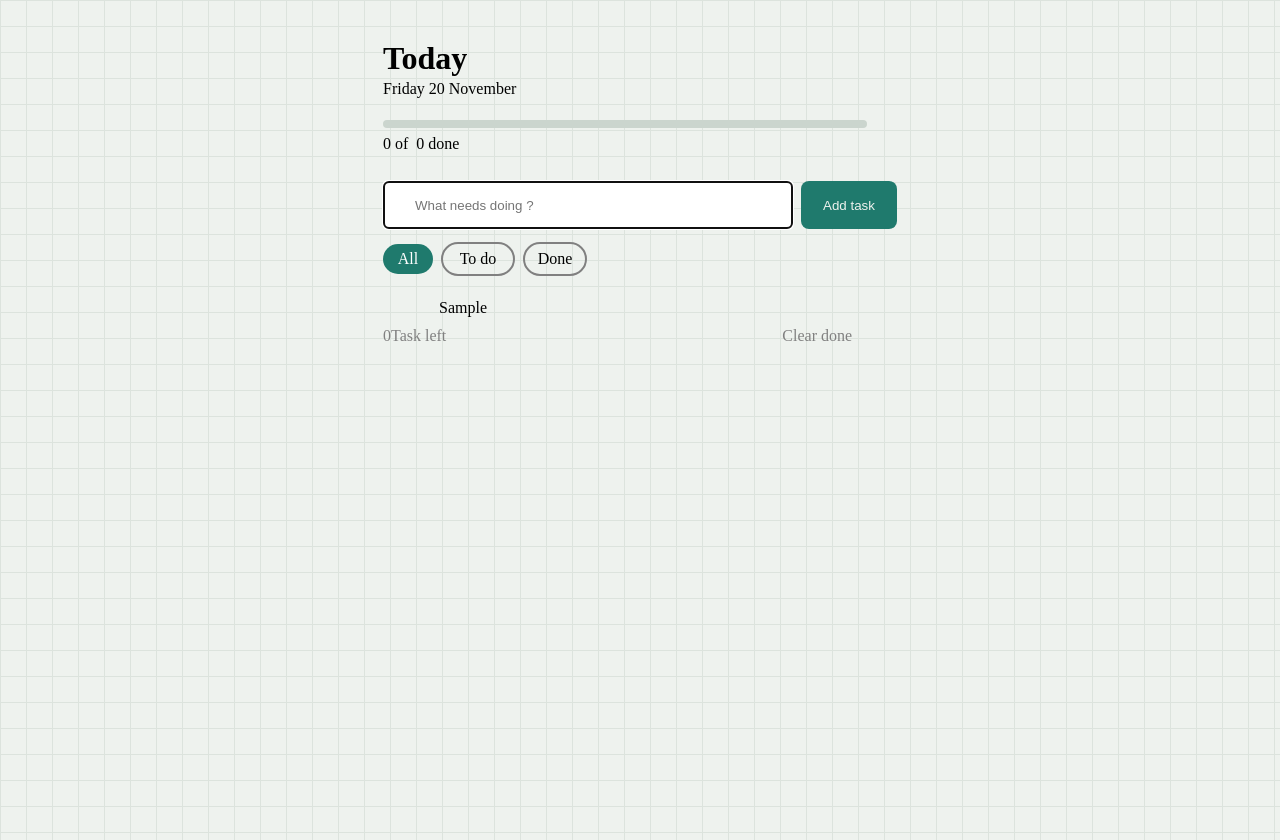
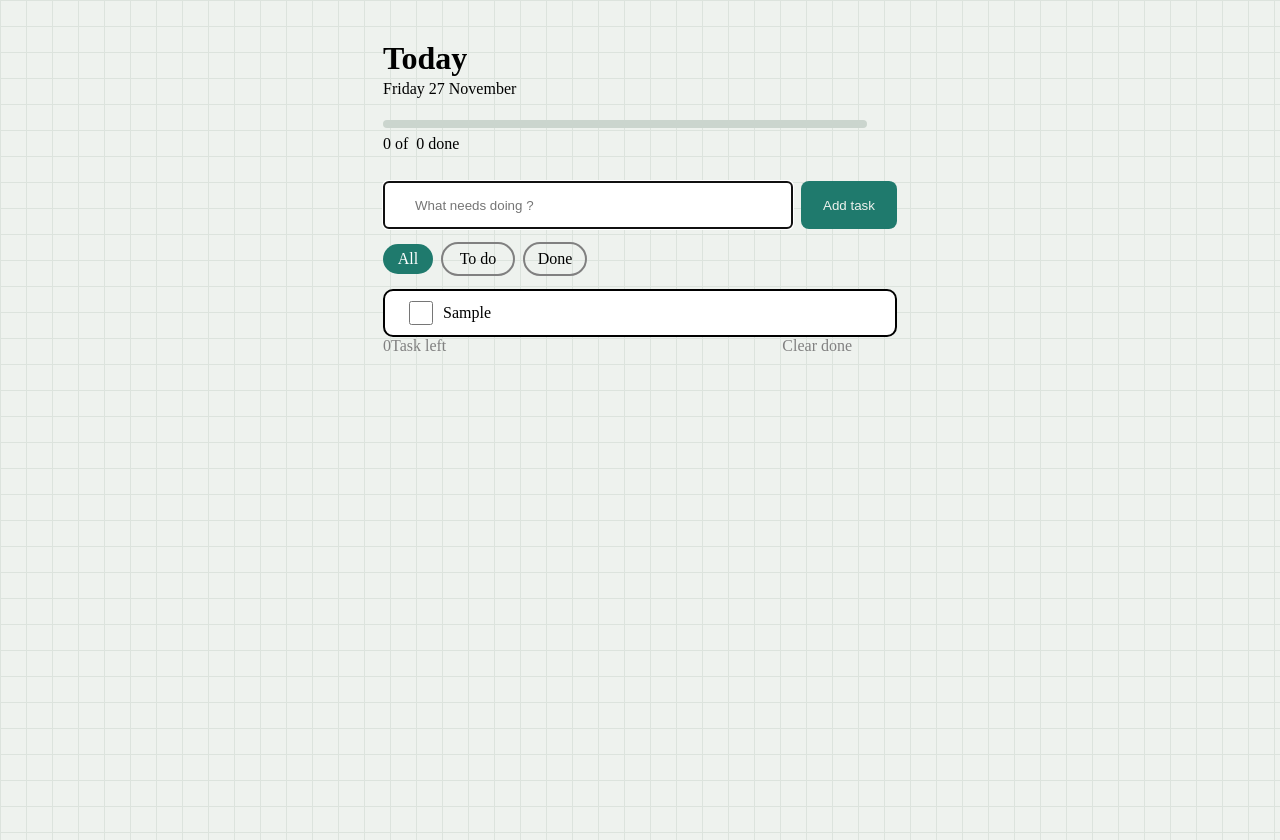
Before and after one commit to Surajit-101206/to-do-list, a plain HTML site: page index.html in a window 1280 px wide. Both pictures are taken after typing "Sample" into the empty fields and a click on the button "Add task". Drawn offline with Linux system fonts and the light colour scheme.

Commit message:
add day,date,month and align checkbox

```diff
--- a/index.html
+++ b/index.html
@@ -12,9 +12,9 @@
 
       <h1>Today</h1>
       <div class="Date">
-        <span id="day" class="day">Friday</span>
-        <span id="date" class="date">20</span>
-        <span id="month" class="month">November</span>
+        <span id="day"></span>
+        <span id="date"></span>
+        <span id="month" ></span>
       </div>
 
       <!-- ------------------------------ progress bar -------------------------------- -->
--- a/script.js
+++ b/script.js
@@ -1,16 +1,16 @@
+const now = new Date();
+
+document.getElementById("day").textContent = now.toLocaleDateString("en-US", {
+  weekday: "long",
+});
+document.getElementById("date").textContent = now.getDate();
+document.getElementById("month").textContent = now.toLocaleDateString("en-US", {
+  month: "long",
+});
+
 const submit = document.querySelector(".task_add");
 const taskBox = document.querySelector(".task_list");
-const main = document.querySelector(".task_list");
 const taskCount = document.querySelector(".count_area");
-
-//====================================== check box ======================================
-
-const checkbox = document.createElement("input");
-checkbox.type = "checkbox";
-checkbox.id = "my-checkbox";
-checkbox.style.height = "24px";
-checkbox.style.width = "24px";
-checkbox.style.cursor = "pointer";
 
 // ================================== empty div ==============================================
 
@@ -18,7 +18,7 @@ const emtybox = document.createElement("div");
 emtybox.className = "Empty";
 emtybox.textContent = "No tasks yet. Add your first one above.";
 emtybox.style.height = "11vh";
-emtybox.style.width = "60.2vh";
+emtybox.style.width = "50vh";
 emtybox.style.border = "2px solid, black";
 emtybox.style.borderRadius = "10px";
 emtybox.style.backgroundColor = "#ffffff";
@@ -26,8 +26,17 @@ emtybox.style.color = "gray";
 emtybox.style.display = "flex";
 emtybox.style.justifyContent = "center";
 emtybox.style.alignItems = "center";
+emtybox.style.cursor = " default";
 
-main.prepend(emtybox);
+taskBox.prepend(emtybox);
+
+//====================================== task list box ===================================
+
+function List() {
+  taskBox.style.minHeight = "3px";
+  taskBox.style.backgroundColor = "white";
+  taskBox.style.border = "2px, solid black";
+}
 
 //====================================== task submit button ========================================
 
@@ -40,7 +49,21 @@ function addText() {
   if (value !== "") {
     const newItem = document.createElement("div");
     newItem.className = "item";
-    newItem.textContent = value;
+    newItem.style.display = "flex";
+    newItem.style.alignItems = "center";
+    newItem.style.gap = "10px";
+
+    const checkbox = document.createElement("input");
+    checkbox.type = "checkbox";
+    checkbox.style.height = "24px";
+    checkbox.style.width = "24px";
+    checkbox.style.padding = "0";
+    checkbox.style.cursor = "pointer";
+
+    const text = document.createElement("span");
+    text.textContent = value;
+
+    newItem.append(checkbox, text);
 
     taskBox.appendChild(newItem); // Adds item to the box
     input.value = ""; // Clears input for next entry
@@ -66,6 +89,7 @@ function addText() {
 }
 
 submit.addEventListener("click", () => {
+  List();
   addText();
   emtybox.remove();
 });
--- a/style.css
+++ b/style.css
@@ -97,6 +97,7 @@ input {
   align-items: center;
   justify-content: center;
   border-radius: 40px;
+  cursor: default;
 }
 
 .to_do {
@@ -107,6 +108,7 @@ input {
   align-items: center;
   justify-content: center;
   border-radius: 40px;
+  cursor: default;
 }
 
 .done {
@@ -117,6 +119,7 @@ input {
   align-items: center;
   justify-content: center;
   border-radius: 40px;
+  cursor: default;
 }
 
 .task_list {
@@ -124,7 +127,7 @@ input {
   border-radius: 10px;
   padding: 10px;
   display: flex;
-      padding-left: 7vh;
+  padding-left: 3vh;
   flex-direction: column;
   gap: 8px;
 }
@@ -133,6 +136,7 @@ input {
   display: flex;
   color: transparent;
   height: 50px;
+  cursor: default;
 }
 
 .task_clear {
```
Lines whose indentation alone changed are shown as unchanged.
